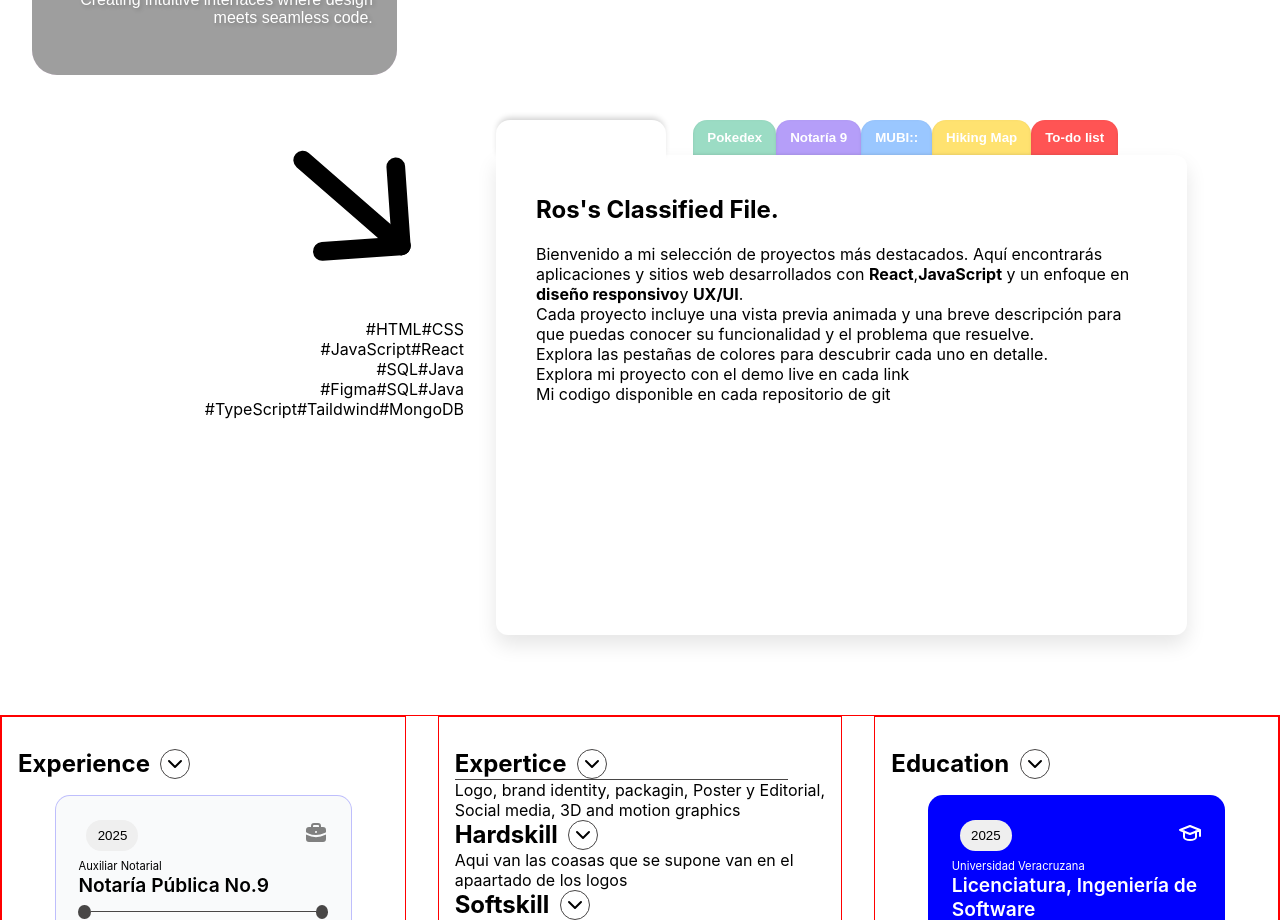
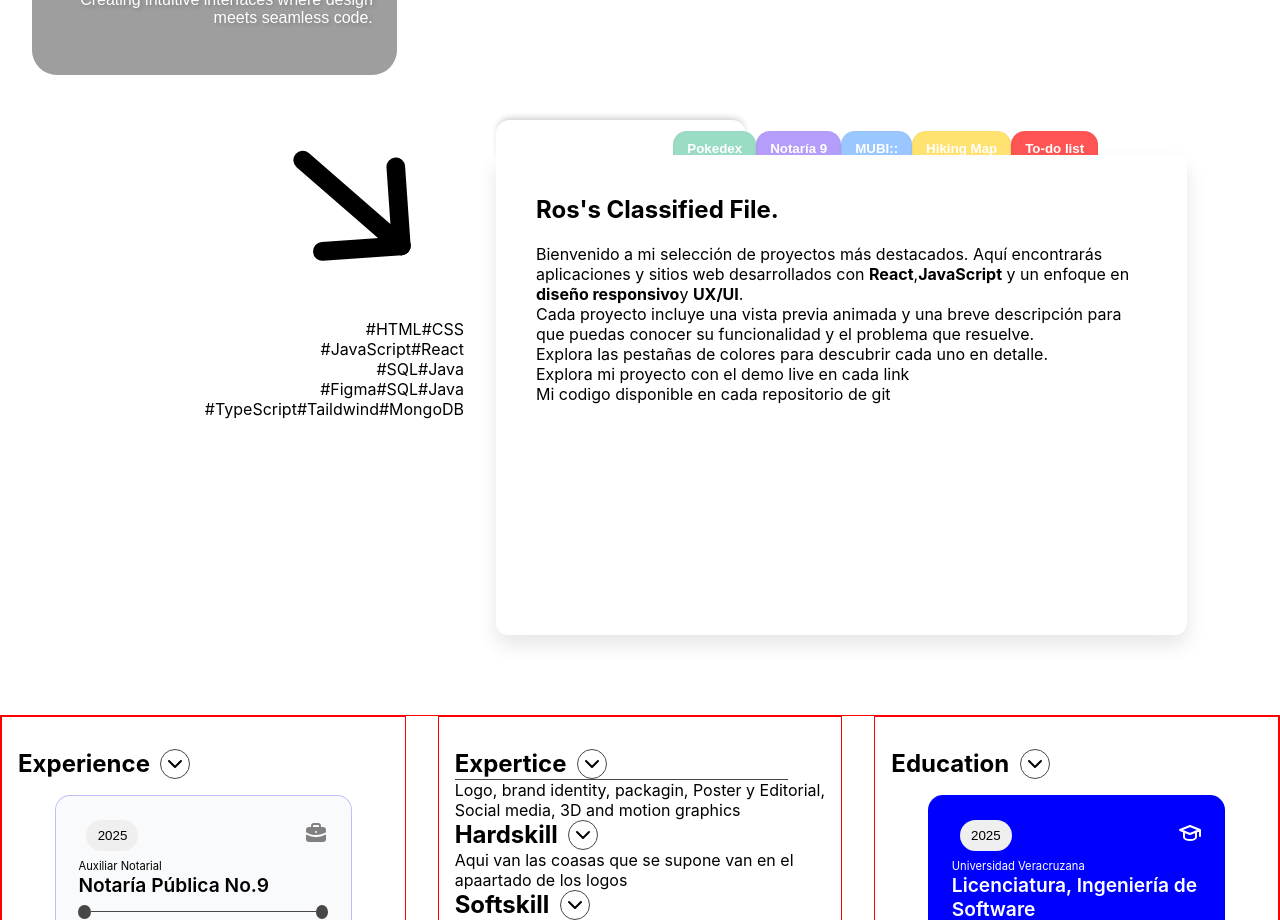
Before and after one commit to bornsrss14/pandasneezing-portfolio, a React (Create React App) app: page / in a window 1280 px wide. Shown: the part 800-1720 px from the top of the page. Built offline with nearby package versions, Linux system fonts and the light colour scheme; grey boxes are pictures that could not be loaded.

Commit message:
Fix: Arreglé el display de las tab, se muestran ahora ligeramente escondidas y ahora se sobresalen al estar la pestaña activa controlada por el estado

```diff
--- a/src/App.css
+++ b/src/App.css
@@ -122,19 +122,22 @@ li {
   box-shadow: 0 10px 20px rgba(0, 0, 0, 0.1);
   border-radius: 0px 12px 12px 12px;
   height: 30rem;
-  z-index: 200; /* arriba */
 }
-.card::after {
-  pointer-events: none;
+.cubierta-blanca {
+  position: absolute;
+  top: 0; /* Pegado arriba */
+  left: 0;
+  width: 100%; /* Ocupa todo el ancho del padre */
+  height: 24px;
+  background-color: white;
+  z-index: 100;
 }
 
 .tabs {
   position: absolute;
-  top: -35px;
-
-  right: 69px;
+  top: -38px;
+  right: 89px;
   display: flex;
-  /* transform: rotate(90deg); */
   flex-direction: row;
   gap: 0px;
 }
@@ -152,16 +155,23 @@ li {
 .tab:active {
   background-color: rgba(34, 0, 255, 0.218);
 }
-.tab.activeSelected {
-  background: #ffd54f;
-  transform: translateY(-14px);
+
+.estiloBotonNormal {
+  transform: translateY(14px) !important;
+}
+
+.estiloBotonActivo {
+  transform: translateY(0px) !important;
+  background: yellow !important;
+  font-weight: 700 !important;
+  color: gray !important;
 }
 
 .card-white {
   position: absolute;
   top: -2.2rem; /* sobresale hacia arriba */
   left: 0; /* pegado al borde izquierdo del padre */
-  width: 170px;
+  width: 250px;
   height: 2.5rem;
   background: white;
 
--- a/src/components/PortfolioFolderLayout.js
+++ b/src/components/PortfolioFolderLayout.js
@@ -53,8 +53,9 @@ const PortfolioFolderLayout = () => {
   const [activeTab, setActiveTab] = useState("default");
 
   return (
-    <div>
+    <>
       <div className="card">
+        <div className="cubierta-blanca"></div>
         <button className="card-white"></button>
         <h1>Ros's Classified File.</h1>
         <div className="tabs">
@@ -62,7 +63,7 @@ const PortfolioFolderLayout = () => {
             <button
               key={tab.id}
               className={`tab ${tab.className} ${
-                activeTab === tab.id ? "activeSelected" : ""
+                activeTab === tab.id ? "estiloBotonActivo" : "estiloBotonNormal"
               }`}
               onClick={() => setActiveTab(tab.id)}
             >
@@ -72,7 +73,7 @@ const PortfolioFolderLayout = () => {
         </div>
         <div className="content">{content[activeTab]}</div>
       </div>
-    </div>
+    </>
   );
 };
 
```
